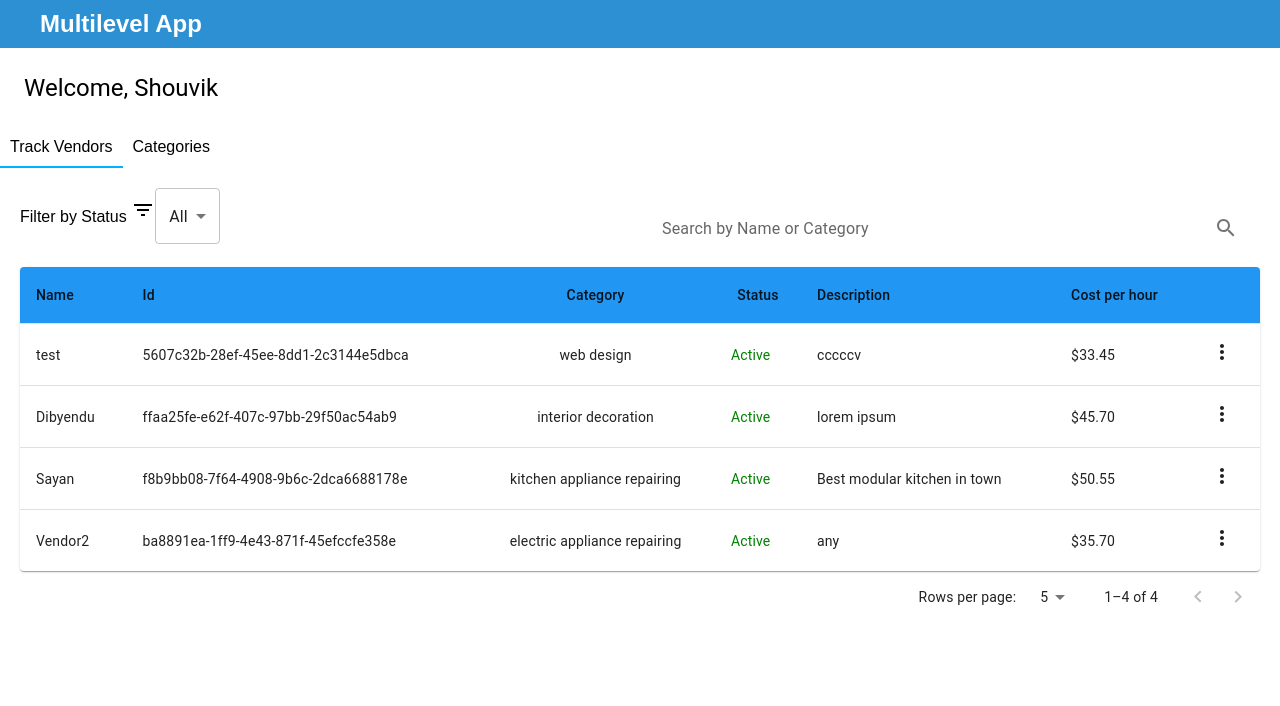
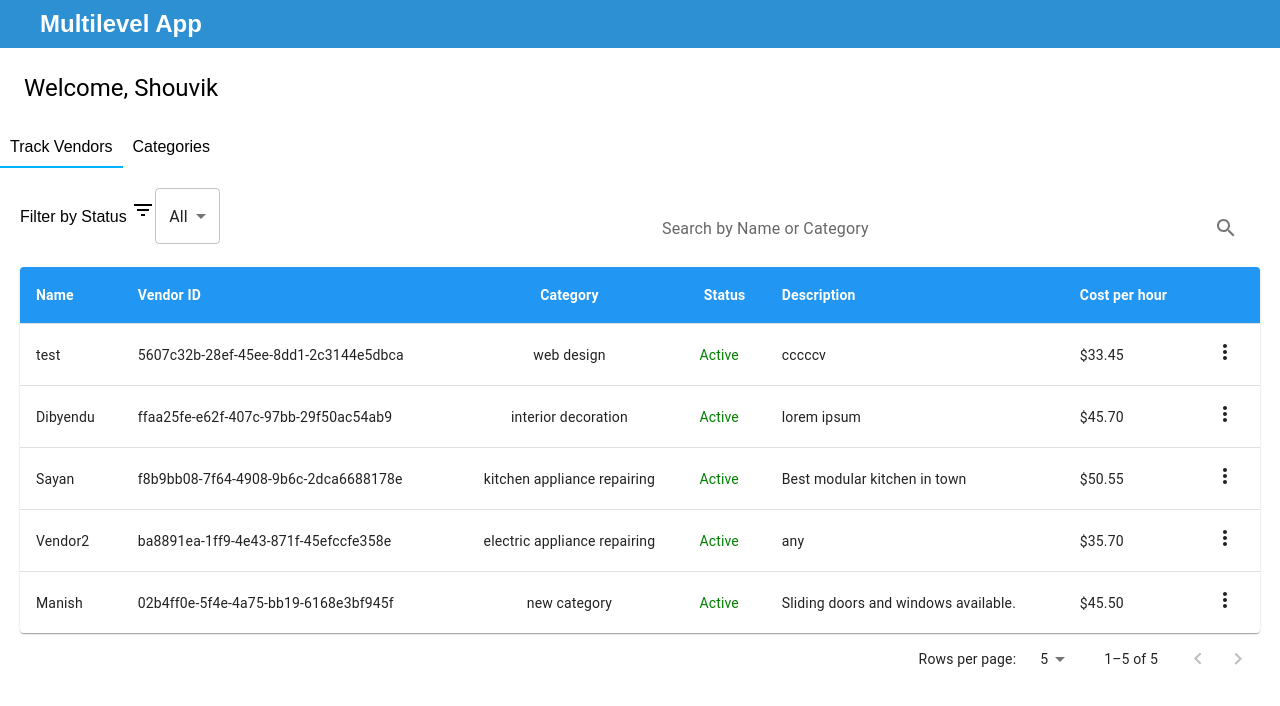
Before and after one commit to shouvikcodeclouds/CC-Labs, a React (Create React App) app: page /admindashboard in a window 1280 px wide. Shown: the top 706 px of the page. Built offline with nearby package versions, Linux system fonts and the light colour scheme; data requests are answered from the project's data file.

Commit message:
no data according to filters

```diff
--- a/db.json
+++ b/db.json
@@ -39,6 +39,16 @@
       "category": "electric appliance repairing",
       "description": "any",
       "price": "35.70"
+    },
+    {
+      "id": "02b4ff0e-5f4e-4a75-bb19-6168e3bf945f",
+      "name": "Manish",
+      "email": "manish@gmail.com",
+      "password": "pass12345",
+      "isActive": true,
+      "category": "new category",
+      "description": "Sliding doors and windows available.",
+      "price": "45.50"
     }
   ],
   "categories": [
--- a/src/App.css
+++ b/src/App.css
@@ -100,10 +100,7 @@ body {
 .active{
   color: #27ae60;
 }
-.inactive{
-  color: red;
-  margin-top: 20px!important;
-}
+
 .login-signup-options {
   margin-top: 20px;
   display: flex;
@@ -367,6 +364,7 @@ input:checked + .slider:before {
   padding: 1rem;
 
 }
+
 .selectElement {
   width: 100%;
   padding: 12px;
--- a/src/Components/Admin.jsx
+++ b/src/Components/Admin.jsx
@@ -193,19 +193,26 @@ const Admin = () => {
 
         <TableContainer component={Paper} className="table-container">
           <Table sx={{ minWidth: 650 }} aria-label="simple table">
-            <TableHead className="table-header">
+            <TableHead className='table-header'>
               <TableRow>
-                <TableCell align="left">Name</TableCell>
-                <TableCell align="left">Id</TableCell>
-                <TableCell align="center">Category</TableCell>
-                <TableCell align="center">Status</TableCell>
-                <TableCell>Description</TableCell>
-                <TableCell>Cost per hour</TableCell>
+                <TableCell align="left" sx={{color:'white',fontWeight:'bold'}}>Name</TableCell>
+                <TableCell align="left" sx={{color:'white',fontWeight:'bold'}}>Vendor ID</TableCell>
+                <TableCell align="center" sx={{color:'white',fontWeight:'bold'}}>Category</TableCell>
+                <TableCell align="center" sx={{color:'white',fontWeight:'bold'}}>Status</TableCell>
+                <TableCell sx={{color:'white',fontWeight:'bold'}}>Description</TableCell>
+                <TableCell sx={{color:'white',fontWeight:'bold'}}>Cost per hour</TableCell>
                 <TableCell />
               </TableRow>
             </TableHead>
             <TableBody>
-              {(filteredData.length > 0 ? filteredData : vendorData)
+            {(filteredData.length === 0 && (searchTerm||statusFilter!=='all')) ? (
+              <TableRow>
+                <TableCell colSpan={7} align="center">
+                <p className='inactive'>  No data found. </p>
+                </TableCell>
+              </TableRow>
+            ) : (
+              (filteredData.length > 0 ? filteredData : vendorData)
                 .slice(pg * rpg, pg * rpg + rpg)
                 .map((vendor) => (
                   <TableRow
@@ -233,7 +240,7 @@ const Admin = () => {
                       <MoreVertIcon onClick={(e) => handleDropdown(e, vendor.id)} sx={{cursor:'pointer'}} />
                     </TableCell>
                   </TableRow>
-                ))}
+                )))}
             </TableBody>
           </Table>
         </TableContainer>
```
